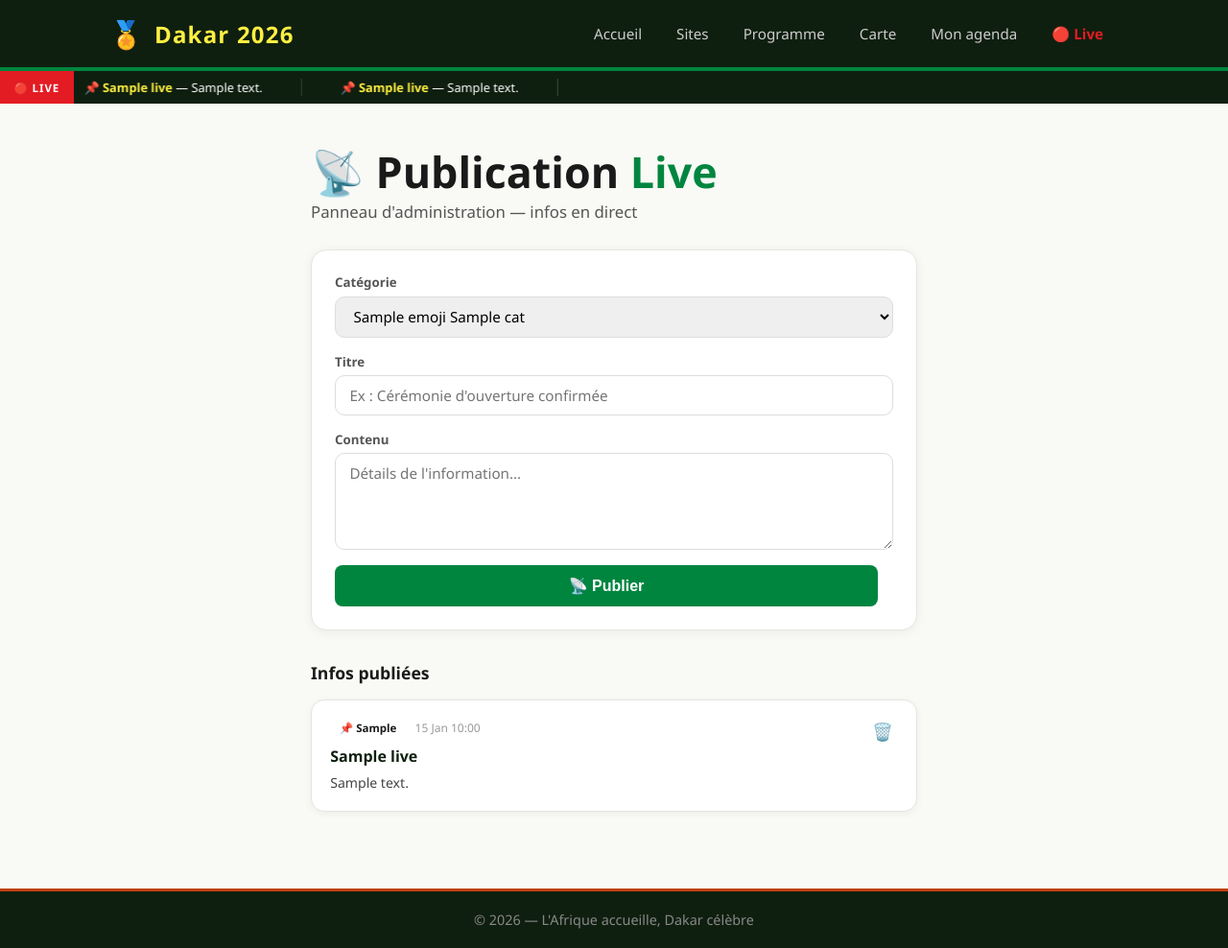
After one commit to realAronaba/joj-dakar-2026, a Flask app: template app/templates/live_admin.html in a window 1280 px wide. The commit adds this page. Shown: the whole page at 96% size. Run offline with Flask 3, Linux system fonts and the light colour scheme; the template is opened without the code that fills it: most values are stand-ins (such as "Sample title", 1, 10 or a date in 2020).

Commit message:
feat: rubrique Infos Live avec ticker défilant et panneau admin
- Modèle InfoLive (6 catégories : compétitions, sites, travaux, annonces, météo, programme)
- API GET/POST/DELETE /api/live/infos (POST/DELETE protégé par LIVE_ADMIN_TOKEN)
- Page /live : fil auto-rafraîchi toutes les 30s, filtre par catégorie
- Page /live/admin?token=XXX : formulaire de publication + suppression
- Ticker défilant en bas du header sur toutes les pages
- Lien 🔴 Live dans la navigation

Co-Authored-By: Claude Sonnet 4.6 <noreply@anthropic.com>

```diff
--- a/app/__init__.py
+++ b/app/__init__.py
@@ -18,6 +18,7 @@ def create_app():
     from app.models.epreuve import Epreuve                      # noqa: F401
     from app.models.push_subscription import PushSubscription   # noqa: F401
     from app.models.email_subscription import EmailSubscription  # noqa: F401
+    from app.models.info_live import InfoLive                    # noqa: F401
 
     with app.app_context():
         db.create_all()
@@ -41,9 +42,11 @@ def create_app():
     from app.routes.main import main_bp
     from app.routes.push import push_bp
     from app.routes.email_notif import email_bp
+    from app.routes.live import live_bp
     app.register_blueprint(main_bp)
     app.register_blueprint(push_bp)
     app.register_blueprint(email_bp)
+    app.register_blueprint(live_bp)
 
     # Scheduler APScheduler (push + email)
     try:
--- /dev/null
+++ b/app/routes/live.py
@@ -0,0 +1,80 @@
+import json
+from flask import Blueprint, request, jsonify, render_template_string, current_app
+from app import db
+from app.models.info_live import InfoLive, CATEGORIES
+
+live_bp = Blueprint("live", __name__)
+
+
+# ── API : lecture du fil ──────────────────────────────────────────────────────
+
+@live_bp.route("/api/live/infos")
+def get_infos():
+    since_id = request.args.get("since_id", 0, type=int)
+    limit    = request.args.get("limit", 30, type=int)
+    q = InfoLive.query.order_by(InfoLive.created_at.desc())
+    if since_id:
+        q = InfoLive.query.filter(InfoLive.id > since_id).order_by(InfoLive.created_at.asc())
+    infos = q.limit(limit).all()
+    return jsonify([i.to_dict() for i in infos])
+
+
+@live_bp.route("/api/live/ticker")
+def ticker():
+    infos = InfoLive.query.order_by(InfoLive.created_at.desc()).limit(8).all()
+    return jsonify([i.to_dict() for i in infos])
+
+
+# ── API : publication (admin) ─────────────────────────────────────────────────
+
+@live_bp.route("/api/live/infos", methods=["POST"])
+def post_info():
+    token = current_app.config.get("LIVE_ADMIN_TOKEN", "")
+    auth  = request.headers.get("X-Admin-Token", "") or request.args.get("token", "")
+    if not token or auth != token:
+        return jsonify({"error": "Non autorisé"}), 403
+
+    data = request.get_json() or {}
+    titre    = (data.get("titre") or "").strip()
+    contenu  = (data.get("contenu") or "").strip()
+    categorie = data.get("categorie", "annonce")
+
+    if not titre or not contenu:
+        return jsonify({"error": "titre et contenu requis"}), 400
+    if categorie not in CATEGORIES:
+        return jsonify({"error": "catégorie invalide"}), 400
+
+    info = InfoLive(titre=titre, contenu=contenu, categorie=categorie)
+    db.session.add(info)
+    db.session.commit()
+    return jsonify(info.to_dict()), 201
+
+
+@live_bp.route("/api/live/infos/<int:info_id>", methods=["DELETE"])
+def delete_info(info_id):
+    token = current_app.config.get("LIVE_ADMIN_TOKEN", "")
+    auth  = request.headers.get("X-Admin-Token", "") or request.args.get("token", "")
+    if not token or auth != token:
+        return jsonify({"error": "Non autorisé"}), 403
+    info = InfoLive.query.get_or_404(info_id)
+    db.session.delete(info)
+    db.session.commit()
+    return jsonify({"ok": True})
+
+
+# ── Pages ─────────────────────────────────────────────────────────────────────
+
+@live_bp.route("/live")
+def page_live():
+    from flask import render_template
+    return render_template("live.html", categories=CATEGORIES)
+
+
+@live_bp.route("/live/admin")
+def page_admin():
+    token = current_app.config.get("LIVE_ADMIN_TOKEN", "")
+    auth  = request.args.get("token", "")
+    if not token or auth != token:
+        return "<h2 style='font-family:sans-serif;padding:2rem'>Accès refusé.</h2>", 403
+    from flask import render_template
+    return render_template("live_admin.html", categories=CATEGORIES, token=auth)
--- a/app/static/css/style.css
+++ b/app/static/css/style.css
@@ -1784,6 +1784,236 @@ body {
     box-shadow: 0 3px 12px rgba(26,115,232,0.3);
 }
 
+/* ── Nav Live ── */
+.nav-live {
+    color: #E31B23 !important;
+    font-weight: 700;
+}
+.nav-live.active, .nav-live:hover { opacity: .8; }
+
+/* ── Ticker live ── */
+.live-ticker {
+    background: var(--dark);
+    color: #fff;
+    display: flex;
+    align-items: center;
+    height: 34px;
+    overflow: hidden;
+    font-size: .8rem;
+}
+.live-ticker.hidden { display: none; }
+
+.ticker-label {
+    flex-shrink: 0;
+    background: #E31B23;
+    color: #fff;
+    font-size: .72rem;
+    font-weight: 700;
+    letter-spacing: .08em;
+    padding: 0 .9rem;
+    height: 100%;
+    display: flex;
+    align-items: center;
+}
+
+.ticker-track-wrap {
+    flex: 1;
+    overflow: hidden;
+    height: 100%;
+    display: flex;
+    align-items: center;
+}
+
+.ticker-track {
+    display: flex;
+    gap: 0;
+    white-space: nowrap;
+    animation: ticker-scroll 60s linear infinite;
+    will-change: transform;
+}
+.ticker-track:hover { animation-play-state: paused; }
+
+.ticker-item {
+    padding: 0 2.5rem;
+    border-right: 1px solid rgba(255,255,255,.15);
+    flex-shrink: 0;
+}
+.ticker-item strong { color: var(--yellow); }
+
+@keyframes ticker-scroll {
+    0%   { transform: translateX(0); }
+    100% { transform: translateX(-50%); }
+}
+
+/* ── Page Live ── */
+.live-page-header {
+    display: flex;
+    align-items: flex-start;
+    justify-content: space-between;
+    gap: 1rem;
+    margin-bottom: 1.5rem;
+}
+
+.live-badge-title {
+    display: inline-block;
+    background: #E31B23;
+    color: #fff;
+    font-size: .7rem;
+    font-weight: 800;
+    letter-spacing: .1em;
+    padding: .15rem .5rem;
+    border-radius: 6px;
+    vertical-align: middle;
+    margin-right: .3rem;
+    animation: pulse-live 1.8s ease-in-out infinite;
+    will-change: opacity;
+}
+
+@keyframes pulse-live {
+    0%, 100% { opacity: 1; }
+    50%       { opacity: .5; }
+}
+
+.live-status {
+    font-size: .8rem;
+    font-weight: 600;
+    white-space: nowrap;
+    padding: .3rem .7rem;
+    border-radius: 99px;
+    background: #f0f0f0;
+    align-self: flex-start;
+}
+
+.live-feed {
+    display: flex;
+    flex-direction: column;
+    gap: .85rem;
+    margin-top: 1.2rem;
+}
+
+.live-loader {
+    color: #999;
+    text-align: center;
+    padding: 2rem;
+    font-size: .9rem;
+}
+
+.live-empty {
+    text-align: center;
+    padding: 3rem;
+    color: #aaa;
+    font-size: .95rem;
+}
+.live-empty.hidden { display: none; }
+
+.live-card {
+    background: #fff;
+    border: 1.5px solid #e5e5e0;
+    border-radius: 14px;
+    padding: 1.1rem 1.2rem;
+    box-shadow: 0 2px 8px rgba(0,0,0,.05);
+    transition: box-shadow .2s;
+}
+.live-card:hover { box-shadow: 0 4px 16px rgba(0,0,0,.1); }
+
+.live-card-new {
+    animation: slide-in 0.5s ease;
+    border-color: var(--green);
+    will-change: opacity, transform;
+}
+
+@keyframes slide-in {
+    from { opacity: 0; transform: translateY(-12px); }
+    to   { opacity: 1; transform: translateY(0); }
+}
+
+.live-card-head {
+    display: flex;
+    align-items: center;
+    gap: .6rem;
+    margin-bottom: .5rem;
+    flex-wrap: wrap;
+}
+
+.live-cat-badge {
+    font-size: .72rem;
+    font-weight: 700;
+    padding: .2rem .6rem;
+    border-radius: 99px;
+}
+
+.live-card-age {
+    font-size: .75rem;
+    color: #999;
+    margin-left: auto;
+}
+
+.live-card-titre {
+    font-size: 1rem;
+    font-weight: 700;
+    margin-bottom: .35rem;
+    color: var(--dark);
+}
+
+.live-card-contenu {
+    font-size: .88rem;
+    color: #444;
+    line-height: 1.6;
+}
+
+/* ── Admin live ── */
+.live-admin-form {
+    background: #fff;
+    border: 1.5px solid #e5e5e0;
+    border-radius: 16px;
+    padding: 1.5rem;
+    display: flex;
+    flex-direction: column;
+    gap: 1rem;
+    box-shadow: 0 2px 12px rgba(0,0,0,.06);
+}
+
+.live-admin-field { display: flex; flex-direction: column; gap: .35rem; }
+.live-admin-field label { font-size: .83rem; font-weight: 600; color: #555; }
+
+.live-admin-input, .live-admin-select, .live-admin-textarea {
+    border: 1.5px solid #ddd;
+    border-radius: 10px;
+    padding: .6rem .9rem;
+    font-size: .95rem;
+    font-family: inherit;
+    outline: none;
+    transition: border-color .2s;
+}
+.live-admin-input:focus,
+.live-admin-select:focus,
+.live-admin-textarea:focus { border-color: var(--green); }
+
+.live-admin-textarea { resize: vertical; }
+
+.live-admin-actions {
+    display: flex;
+    align-items: center;
+    gap: 1rem;
+}
+
+.live-admin-feedback {
+    font-size: .88rem;
+    font-weight: 600;
+}
+
+.btn-suppr {
+    background: none;
+    border: none;
+    cursor: pointer;
+    font-size: 1.1rem;
+    padding: .3rem;
+    border-radius: 6px;
+    flex-shrink: 0;
+    transition: background .15s;
+}
+.btn-suppr:hover { background: #fee2e2; }
+
 /* ── Accès rapides (accueil) ── */
 .quick-actions {
     display: grid;
--- a/app/templates/base.html
+++ b/app/templates/base.html
@@ -43,9 +43,21 @@
                     <span id="agenda-count"
                           style="display:{{ 'inline' if nb > 0 else 'none' }}">{{ nb }}</span>
                 </a>
+                <a href="{{ url_for('live.page_live') }}"
+                   class="nav-link nav-live {% if request.endpoint == 'live.page_live' %}active{% endif %}">
+                    🔴 Live
+                </a>
             </nav>
         </div>
     </header>
+
+    <!-- Ticker live -->
+    <div id="liveTicker" class="live-ticker hidden">
+      <span class="ticker-label">🔴 LIVE</span>
+      <div class="ticker-track-wrap">
+        <div class="ticker-track" id="tickerTrack"></div>
+      </div>
+    </div>
 
     <main class="main-content">
         {% block content %}{% endblock %}
@@ -169,6 +181,21 @@
         });
     }
 
+    // ── Ticker live ────────────────────────────────
+    (async function initTicker() {
+        try {
+            const r     = await fetch('/api/live/ticker');
+            const infos = await r.json();
+            if (!infos.length) return;
+            const ticker = document.getElementById('liveTicker');
+            const track  = document.getElementById('tickerTrack');
+            const items  = infos.map(i => `${i.cat_emoji} <strong>${i.titre}</strong> — ${i.contenu.slice(0, 80)}${i.contenu.length > 80 ? '…' : ''}`);
+            // Dupliquer pour loop sans coupure
+            track.innerHTML = [...items, ...items].map(t => `<span class="ticker-item">${t}</span>`).join('');
+            ticker.classList.remove('hidden');
+        } catch(e) {}
+    })();
+
     // ── Modal alertes email ────────────────────────
     const emailModal = document.getElementById('emailModal');
 
--- /dev/null
+++ b/app/templates/live_admin.html
@@ -0,0 +1,115 @@
+{% extends "base.html" %}
+{% block title %}Admin Live — JOJ Dakar 2026{% endblock %}
+
+{% block content %}
+<section class="page-programme">
+  <div class="container" style="max-width:680px">
+
+    <div class="prog-header">
+      <h1>📡 Publication <span class="accent">Live</span></h1>
+      <p class="page-intro">Panneau d'administration — infos en direct</p>
+    </div>
+
+    <form id="adminForm" class="live-admin-form">
+      <input type="hidden" id="adminToken" value="{{ token }}">
+
+      <div class="live-admin-field">
+        <label>Catégorie</label>
+        <select id="adminCat" class="live-admin-select">
+          {% for key, cat in categories.items() %}
+          <option value="{{ key }}">{{ cat.emoji }} {{ cat.label }}</option>
+          {% endfor %}
+        </select>
+      </div>
+
+      <div class="live-admin-field">
+        <label>Titre</label>
+        <input type="text" id="adminTitre" class="live-admin-input"
+               placeholder="Ex : Cérémonie d'ouverture confirmée" maxlength="200">
+      </div>
+
+      <div class="live-admin-field">
+        <label>Contenu</label>
+        <textarea id="adminContenu" class="live-admin-textarea" rows="4"
+                  placeholder="Détails de l'information…"></textarea>
+      </div>
+
+      <div class="live-admin-actions">
+        <button type="submit" class="btn-email-sub">📡 Publier</button>
+        <span id="adminFeedback" class="live-admin-feedback"></span>
+      </div>
+    </form>
+
+    <h2 style="margin-top:2rem;font-size:1.1rem">Infos publiées</h2>
+    <div id="adminFeed" class="live-feed" style="margin-top:1rem"></div>
+
+  </div>
+</section>
+
+<script>
+const token = document.getElementById('adminToken').value;
+
+async function charger() {
+  const r     = await fetch('/api/live/infos?limit=50');
+  const infos = await r.json();
+  const feed  = document.getElementById('adminFeed');
+  feed.innerHTML = '';
+  if (!infos.length) { feed.innerHTML = '<p style="color:#999">Aucune info publiée.</p>'; return; }
+  infos.forEach(info => {
+    const d = document.createElement('div');
+    d.className = 'live-card';
+    d.style.display = 'flex';
+    d.style.justifyContent = 'space-between';
+    d.style.alignItems = 'flex-start';
+    d.style.gap = '.8rem';
+    d.innerHTML = `
+      <div>
+        <div class="live-card-head">
+          <span class="live-cat-badge">${info.cat_emoji} ${info.cat_label}</span>
+          <span class="live-card-age">${info.created_at}</span>
+        </div>
+        <h3 class="live-card-titre">${info.titre}</h3>
+        <p class="live-card-contenu">${info.contenu.replace(/\n/g,'<br>')}</p>
+      </div>
+      <button class="btn-suppr" data-id="${info.id}" title="Supprimer">🗑️</button>
+    `;
+    feed.appendChild(d);
+  });
+
+  document.querySelectorAll('.btn-suppr').forEach(btn => {
+    btn.addEventListener('click', async () => {
+      if (!confirm('Supprimer cette info ?')) return;
+      await fetch(`/api/live/infos/${btn.dataset.id}?token=${token}`, { method: 'DELETE' });
+      charger();
+    });
+  });
+}
+
+document.getElementById('adminForm').addEventListener('submit', async ev => {
+  ev.preventDefault();
+  const fb      = document.getElementById('adminFeedback');
+  const titre   = document.getElementById('adminTitre').value.trim();
+  const contenu = document.getElementById('adminContenu').value.trim();
+  const cat     = document.getElementById('adminCat').value;
+  if (!titre || !contenu) { fb.textContent = '⚠️ Titre et contenu requis'; return; }
+
+  const r = await fetch('/api/live/infos', {
+    method:  'POST',
+    headers: { 'Content-Type': 'application/json', 'X-Admin-Token': token },
+    body:    JSON.stringify({ titre, contenu, categorie: cat }),
+  });
+  if (r.ok) {
+    fb.textContent = '✅ Publié !';
+    document.getElementById('adminTitre').value   = '';
+    document.getElementById('adminContenu').value = '';
+    charger();
+    setTimeout(() => fb.textContent = '', 3000);
+  } else {
+    const d = await r.json();
+    fb.textContent = '❌ ' + (d.error || 'Erreur');
+  }
+});
+
+charger();
+</script>
+{% endblock %}
--- a/config.py
+++ b/config.py
@@ -23,3 +23,6 @@ class Config:
     MAIL_USERNAME = os.getenv("MAIL_USERNAME", "")
     MAIL_PASSWORD = os.getenv("MAIL_PASSWORD", "")
     MAIL_SENDER   = os.getenv("MAIL_SENDER",   "JOJ Dakar 2026 <infosdakar2026@gmail.com>")
+
+    # Infos Live
+    LIVE_ADMIN_TOKEN = os.getenv("LIVE_ADMIN_TOKEN", "")
```
Also changed, not shown: app/models/info_live.py (added, +43 -0 lines), app/templates/live.html (added, +135 -0 lines).
